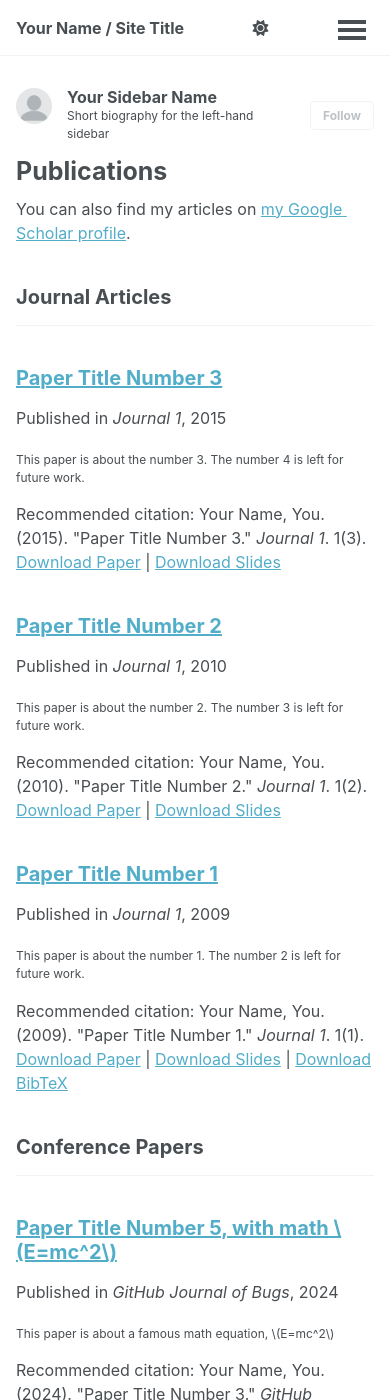
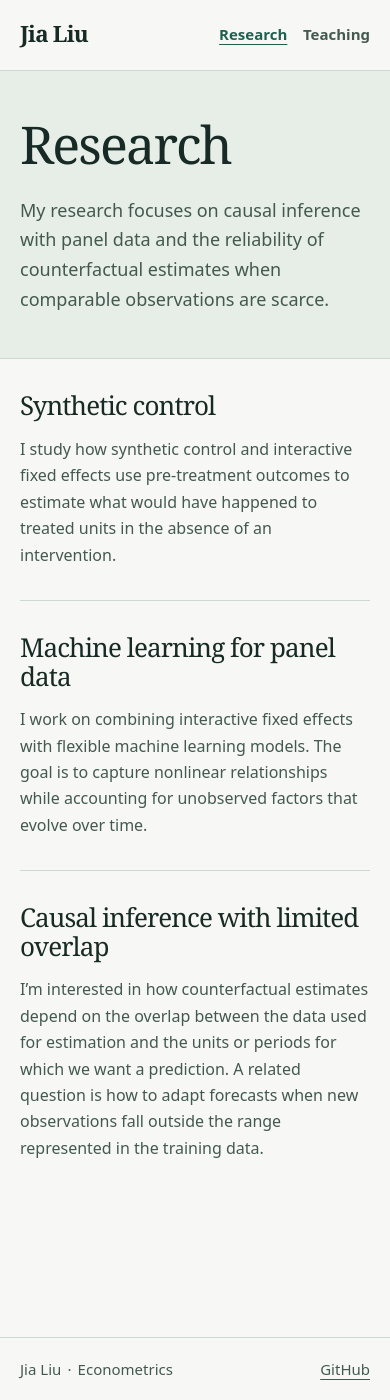
Before and after one commit to jia-liu-econ/jia-liu-econ.github.io, a Jekyll site: the page built from _pages/publications.html, in a window 390 px wide and 1400 px high. Built offline with Jekyll 4.4.1, drawn with Linux system fonts in a browser that asks for light colours; a script bundle is joined from its source files by our own code; a style sheet for code colours, icons or effects is not loaded; some of the changed text lies outside the part shown.

Commit message:
Draft Jia Liu's academic website

```diff
--- a/_config.yml
+++ b/_config.yml
@@ -7,41 +7,40 @@
 # server process.
 
 # Basic Site Settings
-locale                   : "en-US"
+locale                   : "en-NZ"
 site_theme               : "default" # The available themes options are "default", "air", "sunrise", "mint", "dirt" and "contrast"
-title                    : "Your Name / Site Title"
+title                    : "Jia Liu"
 title_separator          : "-"
-name                     : &name "Your Name"
-description              : &description "Your Name's academic portfolio"   # Update this with a general description of your site, this is the default if not overridden by a page
-url                      : https://academicpages.github.io # The base hostname & protocol for your site e.g. "https://[your GitHub username].github.io",
-                                                           # or if you already have some other page hosted on Github then use "https://[your GitHub username].github.io/[Your Repo Name]"
+name                     : &name "Jia Liu"
+description              : &description "Academic website of Jia Liu, PhD candidate in econometrics."
+url                      : https://jia-liu-econ.github.io
 baseurl                  : "" # the subpath of your site, e.g. "/blog"
-repository               : "academicpages/academicpages.github.io"
+repository               : "jia-liu-econ/jia-liu-econ.github.io"
 
 # Site Author - The following control what appear as part of the author content on the side bar.
 #               If a field is blank the icon and link will not appear, otherwise it will be shown.
 #               Additional customization can be done by editing /_includes/author-profile.html
 author:
   # Biographic information
-  avatar           : "profile.png"
-  name             : "Your Sidebar Name"
+  avatar           :
+  name             : "Jia Liu"
   pronouns         : # example: "she/her"
-  bio              : "Short biography for the left-hand sidebar"
-  location         : "Earth"
-  employer         : "Red Brick University"
+  bio              : "PhD candidate in econometrics"
+  location         :
+  employer         :
   uri              : # URL
-  email            : "none@example.org"
+  email            :
 
   # Academic websites
   academia         : # URL
   arxiv            : # URL - Update with the correct link to your profile
-  googlescholar    : "https://scholar.google.com/citations?user=PS_CX0AAAAAJ"
+  googlescholar    :
   inspire-hep      : # URL
   impactstory      : # URL
-  orcid            : "https://orcid.org/yourorcidurl"
+  orcid            :
   semantic         : # URL
   ssrn             : # URL
-  pubmed           : "https://www.ncbi.nlm.nih.gov/pubmed/?term=john+snow"
+  pubmed           :
   researchgate     : # URL
   scopus           : # URL
   zotero           : # URL
@@ -51,13 +50,13 @@ author:
   bitbucket        : # Username - Update with your username on the site
   codepen          : # Username
   dribbble         : # Username
-  github           : "academicpages"
+  github           : "jia-liu-econ"
   kaggle           : # Username
   stackoverflow    : # User number or user number and name (i.e., use "1" or "1/jeff-atwood")
 
   # Social media
   artstation       : # Username
-  bluesky          : "bsky.app" # Replace this with you Bluesky username
+  bluesky          :
   facebook         : # Username
   flickr           : # Username
   foursquare       : # Username
@@ -143,7 +142,7 @@ facebook:
   username               :
   app_id                 :
   publisher              :
-og_image                 : og-image.png   # Social media default site image (lives in /images/)
+og_image                 :
 og_description           :  # Social media default site image description
 # For specifying social profiles
 # - https://developers.google.com/structured-data/customize/social-profiles
@@ -192,6 +191,47 @@ exclude:
   - README
   - tmp
   - vendor
+  # Academic Pages example content
+  - "_pages/archive-layout-with-content.md"
+  - "_pages/category-archive.html"
+  - "_pages/collection-archive.html"
+  - "_pages/cv.md"
+  - "_pages/markdown.md"
+  - "_pages/non-menu-page.md"
+  - "_pages/page-archive.html"
+  - "_pages/portfolio.html"
+  - "_pages/sitemap.md"
+  - "_pages/tag-archive.html"
+  - "_pages/talkmap.html"
+  - "_pages/talks.html"
+  - "_pages/terms.md"
+  - "_pages/year-archive.html"
+  - "_portfolio/portfolio-1.md"
+  - "_portfolio/portfolio-2.html"
+  - "_posts/2012-08-14-blog-post-1.md"
+  - "_posts/2013-08-14-blog-post-2.md"
+  - "_posts/2014-08-14-blog-post-3.md"
+  - "_posts/2015-08-14-blog-post-4.md"
+  - "_posts/2199-01-01-future-post.md"
+  - "_publications/2009-10-01-paper-title-number-1.md"
+  - "_publications/2010-10-01-paper-title-number-2.md"
+  - "_publications/2015-10-01-paper-title-number-3.md"
+  - "_publications/2024-02-17-paper-title-number-4.md"
+  - "_publications/2025-06-08-paper-title-number-5.md"
+  - "_talks/2012-03-01-talk-1.md"
+  - "_talks/2013-03-01-tutorial-1.md"
+  - "_talks/2014-02-01-talk-2.md"
+  - "_talks/2014-03-01-talk-3.md"
+  - "_teaching/2014-spring-teaching-1.md"
+  - "_teaching/2015-spring-teaching-2.md"
+  - "files/bibtex1.bib"
+  - "files/paper[1-3].pdf"
+  - "files/slides[1-3].pdf"
+  - "markdown_generator"
+  - "talkmap"
+  - "talkmap.ipynb"
+  - "talkmap_out.ipynb"
+  - "talkmap.py"
 keep_files:
   - .git
   - .svn
--- /dev/null
+++ b/_layouts/academic.html
@@ -0,0 +1,45 @@
+<!doctype html>
+<html lang="en-NZ">
+<head>
+  <meta charset="utf-8">
+  <meta name="viewport" content="width=device-width, initial-scale=1">
+  <title>{% if page.url != '/' %}{{ page.title | escape }} · {% endif %}{{ site.title | escape }}</title>
+  {% assign description = page.description | default: site.description %}
+  <meta name="description" content="{{ description | escape }}">
+  {% if page.sitemap == false %}
+  <meta name="robots" content="noindex">
+  {% else %}
+  <link rel="canonical" href="{{ page.url | absolute_url }}">
+  <meta property="og:title" content="{{ page.title | escape }}">
+  <meta property="og:description" content="{{ description | escape }}">
+  <meta property="og:url" content="{{ page.url | absolute_url }}">
+  <meta property="og:type" content="website">
+  {% endif %}
+  <link rel="icon" href="data:,">
+  <link rel="stylesheet" href="{{ '/assets/css/academic.css' | relative_url }}">
+</head>
+<body>
+  <a class="skip-link" href="#content">Skip to content</a>
+  <header class="site-header">
+    <div class="wrap header-inner">
+      <a class="site-name" href="{{ '/' | relative_url }}"{% if page.url == '/' %} aria-current="page"{% endif %}>{{ site.name | escape }}</a>
+      <nav aria-label="Main navigation">
+        <ul class="site-nav">
+          {% for item in site.data.navigation.main %}
+          <li><a href="{{ item.url | relative_url }}"{% if page.url == item.url %} aria-current="page"{% endif %}>{{ item.title | escape }}</a></li>
+          {% endfor %}
+        </ul>
+      </nav>
+    </div>
+  </header>
+  <main id="content" tabindex="-1">
+    {{ content }}
+  </main>
+  <footer class="site-footer">
+    <div class="wrap footer-inner">
+      <span>{{ site.name | escape }} <span class="footer-divider" aria-hidden="true">·</span> Econometrics</span>
+      <a href="https://github.com/{{ site.author.github }}">GitHub</a>
+    </div>
+  </footer>
+</body>
+</html>
--- a/_pages/publications.html
+++ b/_pages/publications.html
@@ -1,33 +1,32 @@
 ---
-layout: archive
-title: "Publications"
+layout: academic
+title: Research
+description: "Research interests in synthetic control, machine learning for panel data and causal inference with limited overlap."
 permalink: /publications/
-author_profile: true
+redirect_from:
+  - /research/
 ---
 
-{% if site.author.googlescholar %}
-  <div class="wordwrap">You can also find my articles on <a href="{{site.author.googlescholar}}">my Google Scholar profile</a>.</div>
-{% endif %}
+<div class="page-hero">
+  <div class="wrap">
+    <h1>Research</h1>
+    <p>My research focuses on causal inference with panel data and the reliability of counterfactual estimates when comparable observations are scarce.</p>
+  </div>
+</div>
 
-{% include base_path %}
+<div class="wrap entries">
+  <section class="entry" id="synthetic-control" aria-labelledby="synthetic-control-heading">
+    <h2 id="synthetic-control-heading">Synthetic control</h2>
+    <p>I study how synthetic control and interactive fixed effects use pre-treatment outcomes to estimate what would have happened to treated units in the absence of an intervention.</p>
+  </section>
 
-<!-- New style rendering if publication categories are defined -->
-{% if site.publication_category %}
-  {% for category in site.publication_category  %}
-    {% assign title_shown = false %}
-    {% for post in site.publications reversed %}
-      {% if post.category != category[0] %}
-        {% continue %}
-      {% endif %}
-      {% unless title_shown %}
-        <h2>{{ category[1].title }}</h2><hr />
-        {% assign title_shown = true %}
-      {% endunless %}
-      {% include archive-single.html %}
-    {% endfor %}
-  {% endfor %}
-{% else %}
-  {% for post in site.publications reversed %}
-    {% include archive-single.html %}
-  {% endfor %}
-{% endif %}
+  <section class="entry" id="machine-learning" aria-labelledby="machine-learning-heading">
+    <h2 id="machine-learning-heading">Machine learning for panel data</h2>
+    <p>I work on combining interactive fixed effects with flexible machine learning models. The goal is to capture nonlinear relationships while accounting for unobserved factors that evolve over time.</p>
+  </section>
+
+  <section class="entry" id="limited-overlap" aria-labelledby="limited-overlap-heading">
+    <h2 id="limited-overlap-heading">Causal inference with limited overlap</h2>
+    <p>I’m interested in how counterfactual estimates depend on the overlap between the data used for estimation and the units or periods for which we want a prediction. A related question is how to adapt forecasts when new observations fall outside the range represented in the training data.</p>
+  </section>
+</div>
--- /dev/null
+++ b/assets/css/academic.css
@@ -0,0 +1,267 @@
+:root {
+  color-scheme: light;
+  --paper: #f7f8f5;
+  --ink: #172a25;
+  --muted: #435950;
+  --accent: #20604f;
+  --rule: #cdd8d1;
+  --hero: #102e26;
+  --hero-text: #f3f7f0;
+  --hero-muted: #c8ded2;
+  --hero-accent: #a7d9bd;
+  --hero-rule: #416357;
+  --serif: Georgia, "Times New Roman", serif;
+  --sans: system-ui, -apple-system, BlinkMacSystemFont, sans-serif;
+}
+
+*, *::before, *::after {
+  box-sizing: border-box;
+}
+
+body {
+  display: flex;
+  flex-direction: column;
+  min-height: 100vh;
+  margin: 0;
+  background: var(--paper);
+  color: var(--ink);
+  font: 1rem/1.65 var(--sans);
+}
+
+main {
+  flex: 1;
+}
+
+h1, h2, p, ul {
+  margin: 0;
+}
+
+h1, h2 {
+  font-family: var(--serif);
+  font-weight: 400;
+  letter-spacing: -0.035em;
+  line-height: 1.1;
+}
+
+a {
+  color: inherit;
+  text-underline-offset: 0.24em;
+}
+
+:focus-visible {
+  outline: 2px solid currentColor;
+  outline-offset: 4px;
+}
+
+.wrap {
+  width: min(68rem, calc(100% - 2 * clamp(1.25rem, 5vw, 4rem)));
+  margin-inline: auto;
+}
+
+.skip-link {
+  position: absolute;
+  z-index: 1;
+  top: 0.75rem;
+  left: 1.25rem;
+  padding: 0.5rem 0.75rem;
+  background: var(--paper);
+}
+
+.skip-link:not(:focus) {
+  clip-path: inset(50%);
+}
+
+.site-header {
+  border-bottom: 1px solid var(--rule);
+}
+
+.header-inner,
+.footer-inner {
+  display: flex;
+  flex-wrap: wrap;
+  align-items: center;
+  justify-content: space-between;
+  gap: 0.65rem 1.5rem;
+  padding-block: 1.15rem;
+}
+
+.site-name {
+  font: 600 1.4rem/1.2 var(--serif);
+  letter-spacing: -0.035em;
+  text-decoration: none;
+}
+
+.site-nav {
+  display: flex;
+  flex-wrap: wrap;
+  gap: 0.25rem clamp(0.8rem, 4vw, 2rem);
+  list-style: none;
+  padding: 0;
+}
+
+.site-nav a {
+  display: block;
+  padding-block: 0.25rem;
+  color: var(--muted);
+  font-size: 0.9375rem;
+  font-weight: 550;
+  text-decoration: none;
+}
+
+.site-nav a:hover,
+.site-nav a[aria-current="page"] {
+  color: var(--accent);
+  text-decoration: underline;
+}
+
+.home-hero {
+  background: var(--hero);
+  color: var(--hero-text);
+}
+
+.hero-grid {
+  display: grid;
+  grid-template-columns: minmax(0, 1.5fr) minmax(0, 1fr);
+  align-items: end;
+  gap: clamp(2.5rem, 7vw, 6rem);
+  padding-block: clamp(3.5rem, 8.5vw, 7.5rem);
+}
+
+.eyebrow {
+  margin-bottom: 1rem;
+  color: var(--hero-accent);
+  font-size: 0.875rem;
+  font-weight: 650;
+  letter-spacing: 0.04em;
+}
+
+.home-hero h1 {
+  font-size: clamp(4rem, 9vw, 7.75rem);
+  line-height: 0.98;
+}
+
+.hero-intro,
+.page-hero p {
+  max-width: 39rem;
+  margin-top: 1.5rem;
+  font-size: clamp(1.125rem, 1.7vw, 1.325rem);
+}
+
+.hero-intro {
+  color: var(--hero-muted);
+}
+
+.interest-panel {
+  border-top: 1px solid var(--hero-rule);
+}
+
+.interest-panel h2 {
+  margin-block: 1.15rem 0.55rem;
+  color: var(--hero-accent);
+  font: 650 0.875rem/1.5 var(--sans);
+  letter-spacing: 0.02em;
+}
+
+.interest-panel ul {
+  padding: 0;
+  list-style: none;
+}
+
+.interest-panel li + li {
+  border-top: 1px solid var(--hero-rule);
+}
+
+.interest-panel a {
+  display: block;
+  padding-block: 0.65rem;
+  text-decoration-color: var(--hero-rule);
+}
+
+.interest-panel a:hover {
+  color: var(--hero-accent);
+  text-decoration-color: currentColor;
+}
+
+.home-section,
+.entry {
+  display: grid;
+  grid-template-columns: minmax(0, 1fr) minmax(0, 2fr);
+  gap: 1rem clamp(2rem, 5vw, 5rem);
+  padding-block: clamp(2rem, 5vw, 3.75rem);
+}
+
+.home-section + .home-section,
+.entry + .entry {
+  border-top: 1px solid var(--rule);
+}
+
+.home-section h2 {
+  font-size: clamp(2rem, 4vw, 3rem);
+}
+
+.home-section p,
+.entry p {
+  max-width: 62ch;
+  color: var(--muted);
+}
+
+.text-link {
+  display: inline-block;
+  margin-top: 0.75rem;
+  color: var(--accent);
+  font-weight: 600;
+}
+
+.page-hero {
+  padding-block: clamp(2.75rem, 7vw, 5.25rem);
+  background: #e6eee7;
+  border-bottom: 1px solid var(--rule);
+}
+
+.page-hero h1 {
+  font-size: clamp(3.25rem, 7.5vw, 6rem);
+}
+
+.page-hero p {
+  color: var(--muted);
+}
+
+.entry {
+  scroll-margin-top: 1.5rem;
+}
+
+.entry h2 {
+  max-width: 21ch;
+  font-size: clamp(1.625rem, 3.1vw, 2.25rem);
+}
+
+.site-footer {
+  border-top: 1px solid var(--rule);
+  color: var(--muted);
+  font-size: 0.9375rem;
+}
+
+.footer-divider {
+  padding-inline: 0.15em;
+}
+
+.site-footer a:hover,
+.site-name:hover {
+  color: var(--accent);
+}
+
+@media (max-width: 42rem) {
+  .hero-grid,
+  .home-section,
+  .entry {
+    grid-template-columns: minmax(0, 1fr);
+  }
+
+  .hero-grid {
+    gap: 2.2rem;
+  }
+
+  .entry h2 {
+    max-width: none;
+  }
+}
```
Also changed, not shown: _data/navigation.yml (+2 -27 lines), _pages/404.md (+9 -2 lines), _pages/about.html (added, +41 -0 lines), _pages/about.md (deleted, +0 -56 lines), _pages/teaching.html (+25 -7 lines).
